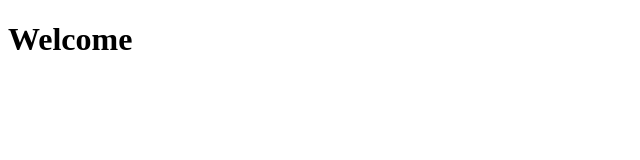
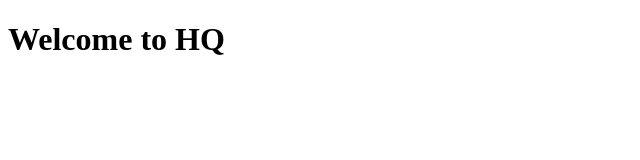
Before and after one commit to shaulk600/shaulk600-19-08-25-Git-Merge-Conflict-Practic-two, a website: page index.html in a window 1280 px wide. Shown: the whole page, without its empty margins (0-640 px from the left). Drawn offline with Linux system fonts and the light colour scheme.

Commit message:
feat: hero says 'Welcome to HQ'

```diff
--- a/index.html
+++ b/index.html
@@ -11,7 +11,7 @@
 
 <body>
 
-    <h1 id="hero-title">Welcome</h1>
+    <h1 id="hero-title">Welcome to HQ</h1>
 
 </body>
 
```
